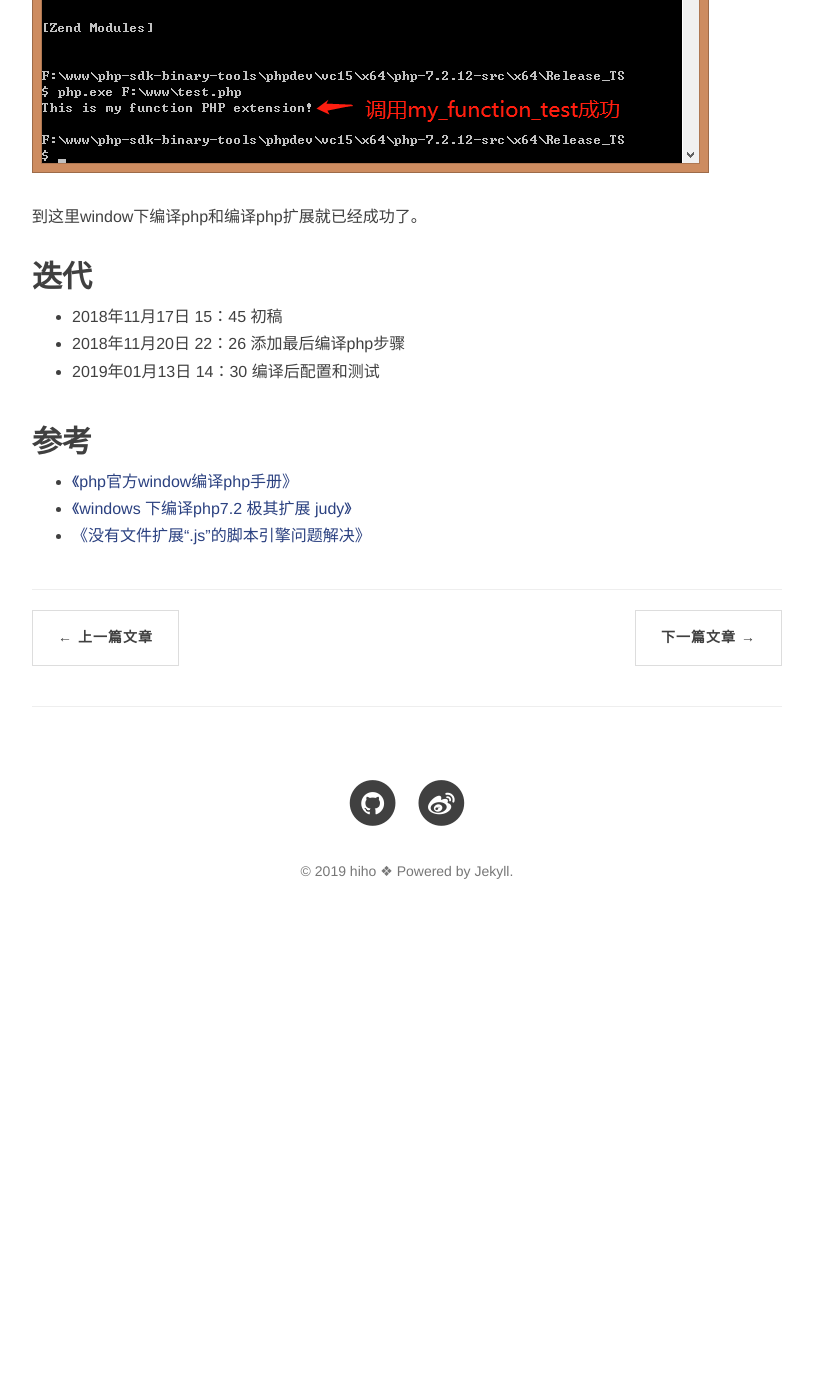
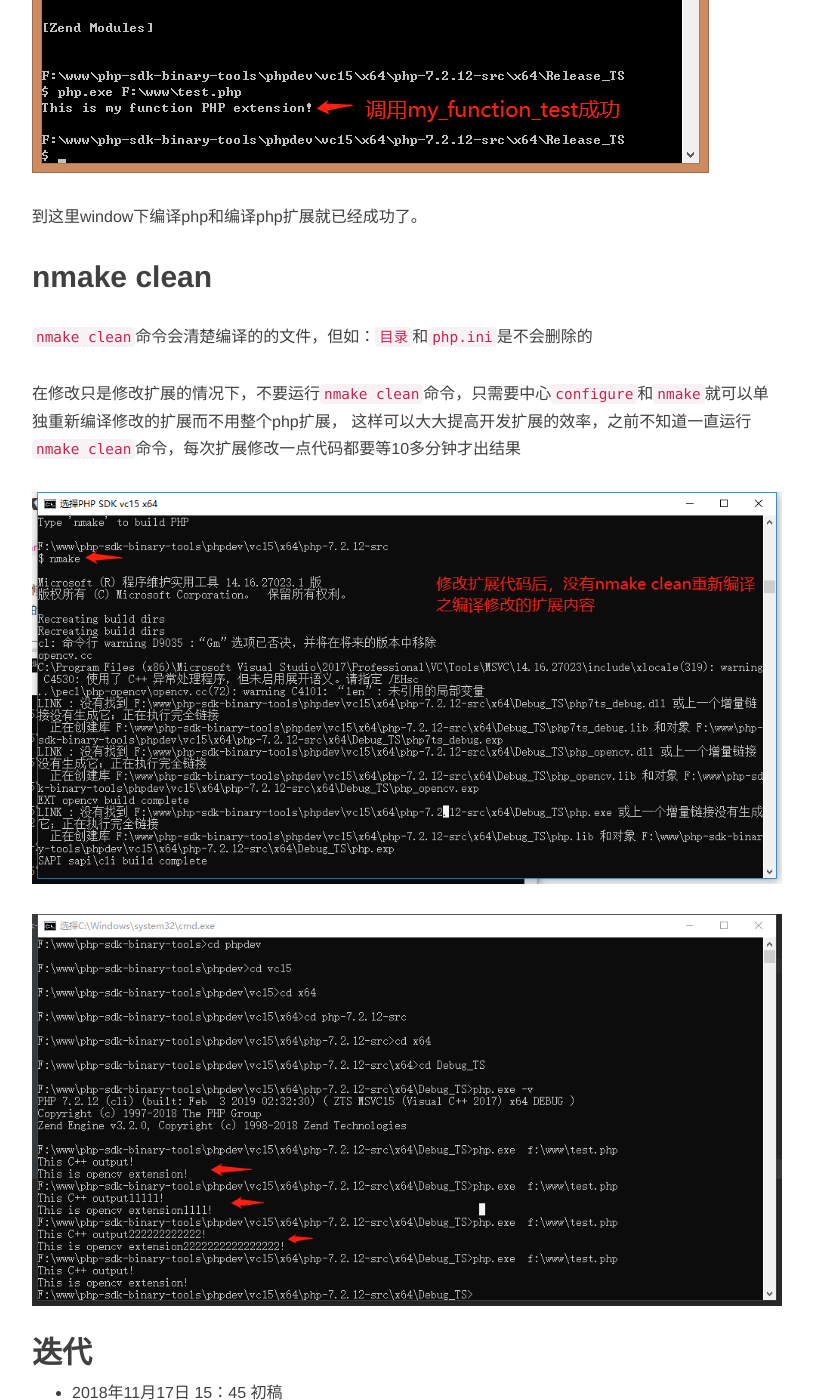
Before and after one commit to hihozhou/hihoZhou.github.io, a Jekyll site: the page built from _posts/2018-11-17-window-compile-php-extensions.md, in a window 1280 px wide and 1400 px high, scrolled down 20002 px. Shown: the whole window, without its empty margins (233-1046 px from the left). Built offline with Jekyll 4.4.1, drawn with Linux system fonts in a browser that asks for light colours; nearby versions of some CDN libraries; Markdown is read by kramdown in place of the engine named in the settings; comment, search, counter and statistics services are not loaded; before the commit the page ends 20951 px from its top, so only the background shows below that; some of the changed text lies outside the part shown.

Commit message:
nmake clean

```diff
--- a/_posts/2018-11-17-window-compile-php-extensions.md
+++ b/_posts/2018-11-17-window-compile-php-extensions.md
@@ -247,6 +247,16 @@ my_function_test();
 
 到这里window下编译php和编译php扩展就已经成功了。
 
+## nmake clean
+
+`nmake clean`命令会清楚编译的的文件，但如：`目录`和`php.ini`是不会删除的
+
+在修改只是修改扩展的情况下，不要运行`nmake clean`命令，只需要中心`configure`和`nmake`就可以单独重新编译修改的扩展而不用整个php扩展，
+这样可以大大提高开发扩展的效率，之前不知道一直运行`nmake clean`命令，每次扩展修改一点代码都要等10多分钟才出结果
+
+![33.png](/source/images/window-compile-php-extensions/33.png)
+
+![34.png](/source/images/window-compile-php-extensions/34.png)
 
 
 ## 迭代
@@ -254,6 +264,7 @@ my_function_test();
 * 2018年11月17日 15：45 初稿
 * 2018年11月20日 22：26 添加最后编译php步骤
 * 2019年01月13日 14：30 编译后配置和测试
+* 2019年02月03日 11：22 nmake clean
 
 ## 参考
 
```
Also changed, not shown: source/images/window-compile-php-extensions/33.png (added), source/images/window-compile-php-extensions/34.png (added).
